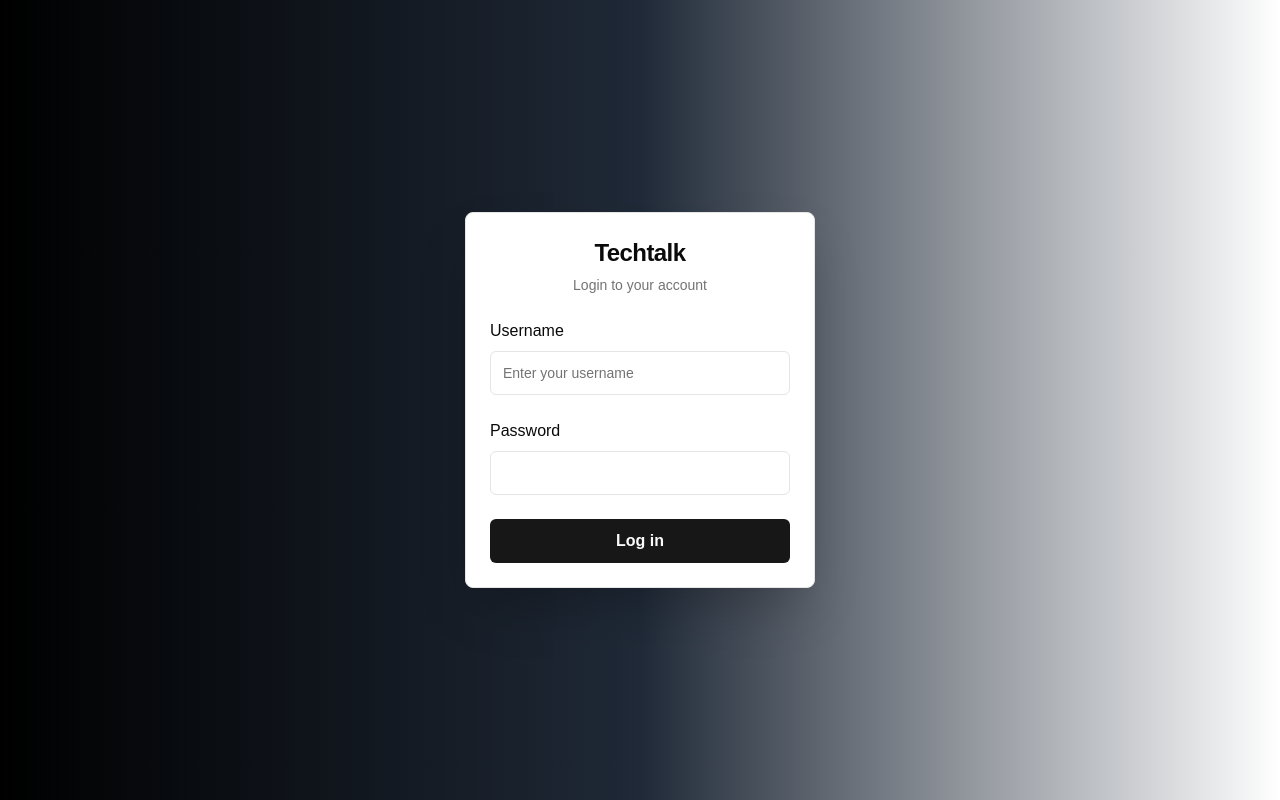
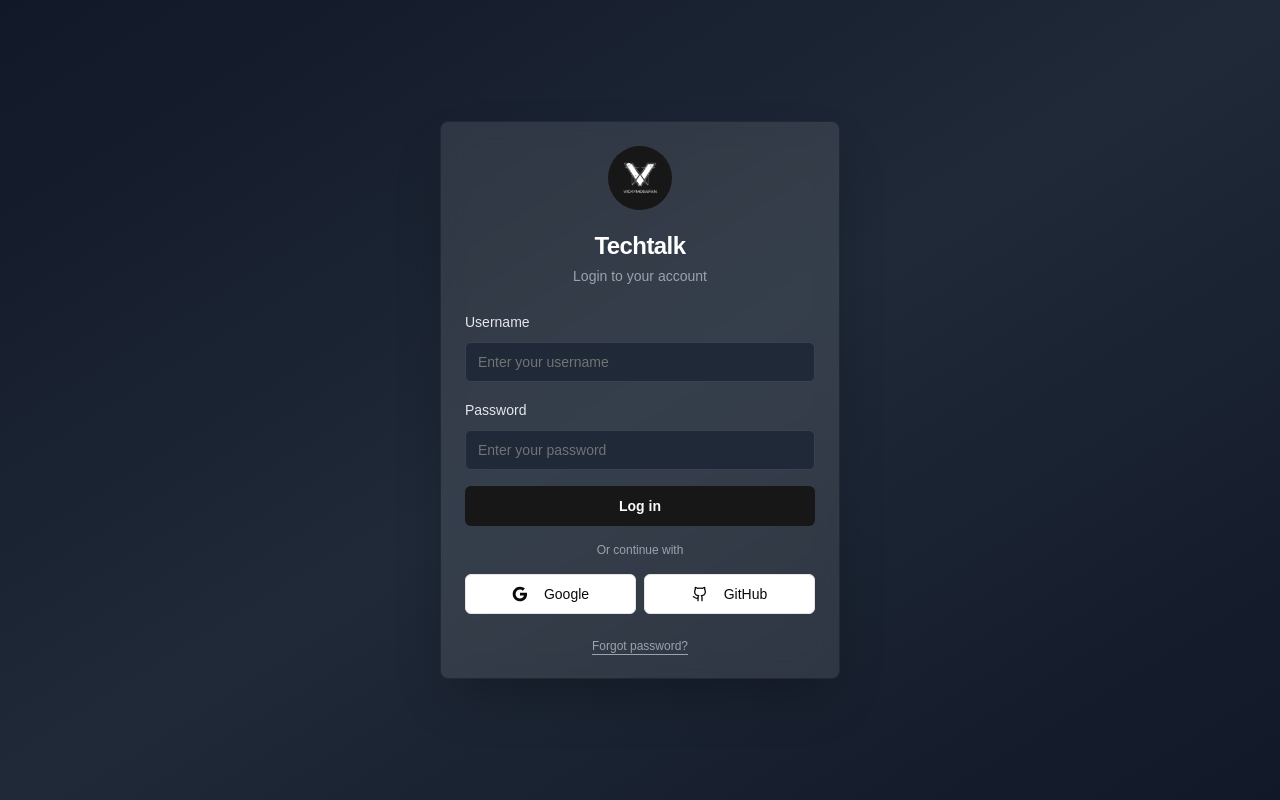
Before and after one commit to vickyymosafan/techtalk, a Next.js app: page /login in a window 1280 px wide. Built offline with nearby package versions, Linux system fonts and the light colour scheme.

Commit message:
eleventh commit

```diff
--- a/app/login/page.tsx
+++ b/app/login/page.tsx
@@ -1,5 +1,5 @@
-import { AnimatedLoginComponent } from "@/components/animated-login"
+import Component from "@/components/animated-login"
 
 export default function LoginPage() {
-  return <AnimatedLoginComponent />
+  return <Component />
 }
--- a/components/animated-login.tsx
+++ b/components/animated-login.tsx
@@ -8,10 +8,11 @@ import * as z from 'zod'
 import { Button } from '@/components/ui/button'
 import { Input } from '@/components/ui/input'
 import { Label } from '@/components/ui/label'
-import { Card, CardContent, CardDescription, CardHeader, CardTitle } from '@/components/ui/card'
+import { Card, CardContent, CardDescription, CardFooter, CardHeader, CardTitle } from '@/components/ui/card'
 import { useAuth } from '@/contexts/auth-context'
 import { useRouter } from 'next/navigation'
-import { toast } from 'sonner' // Make sure to install this package
+import { toast } from 'sonner'
+import { Github, Loader2 } from 'lucide-react'
 
 const formSchema = z.object({
   username: z.string().min(1, {
@@ -22,7 +23,7 @@ const formSchema = z.object({
   }),
 })
 
-export function AnimatedLoginComponent() {
+export default function Component() {
   const [isLoading, setIsLoading] = useState(false)
   const { login, isAuthenticated } = useAuth()
   const router = useRouter()
@@ -59,54 +60,112 @@ export function AnimatedLoginComponent() {
   }
 
   return (
-    <div className="flex items-center justify-center min-h-[100dvh] bg-gradient-to-r from-black via-gray-800 to-white p-4">
+    <div className="flex items-center justify-center min-h-[100dvh] bg-gradient-to-br from-gray-900 via-gray-800 to-gray-900 p-4">
       <motion.div
         initial={{ opacity: 0, y: -50 }}
         animate={{ opacity: 1, y: 0 }}
         transition={{ duration: 0.5 }}
-        className="w-full max-w-[350px]"
+        className="w-full max-w-[400px]"
       >
-        <Card className="shadow-2xl">
-          <CardHeader>
-            <CardTitle className="text-2xl font-bold text-center">Techtalk</CardTitle>
-            <CardDescription className="text-center">Login to your account</CardDescription>
+        <Card className="shadow-2xl bg-white/10 backdrop-blur-md border-gray-800">
+          <CardHeader className="space-y-1">
+            <div className="flex justify-center mb-4">
+              <motion.div
+                initial={{ scale: 0 }}
+                animate={{ scale: 1 }}
+                transition={{ type: "spring", stiffness: 260, damping: 20 }}
+              >
+                <div className="w-16 h-16 bg-primary rounded-full flex items-center justify-center">
+                  <img
+                    src="images/logos/techtalk-white.png"
+                    alt="Techtalk Logo"
+                    className="w-10 h-10"
+                  />
+                </div>
+              </motion.div>
+            </div>
+            <CardTitle className="text-2xl font-bold text-center text-white">Techtalk</CardTitle>
+            <CardDescription className="text-center text-gray-400">Login to your account</CardDescription>
           </CardHeader>
           <CardContent>
-            <form onSubmit={handleSubmit(onSubmit)} className="space-y-6">
+            <form onSubmit={handleSubmit(onSubmit)} className="space-y-4">
               <div className="space-y-2">
-                <Label htmlFor="username" className="text-base">Username</Label>
+                <Label htmlFor="username" className="text-sm font-medium text-gray-200">Username</Label>
                 <Input
                   id="username"
                   type="text"
                   placeholder="Enter your username"
                   {...register("username")}
-                  className={`h-11 text-base ${errors.username && "border-red-500"}`}
+                  className={`h-10 text-sm bg-gray-800 border-gray-700 text-white placeholder-gray-400 ${errors.username && "border-red-500"}`}
                 />
                 {errors.username && (
-                  <p className="text-red-500 text-sm">{errors.username.message}</p>
+                  <p className="text-red-400 text-xs mt-1">{errors.username.message}</p>
                 )}
               </div>
               <div className="space-y-2">
-                <Label htmlFor="password" className="text-base">Password</Label>
+                <Label htmlFor="password" className="text-sm font-medium text-gray-200">Password</Label>
                 <Input
                   id="password"
                   type="password"
+                  placeholder="Enter your password"
                   {...register("password")}
-                  className={`h-11 text-base ${errors.password && "border-red-500"}`}
+                  className={`h-10 text-sm bg-gray-800 border-gray-700 text-white placeholder-gray-400 ${errors.password && "border-red-500"}`}
                 />
                 {errors.password && (
-                  <p className="text-red-500 text-sm">{errors.password.message}</p>
+                  <p className="text-red-400 text-xs mt-1">{errors.password.message}</p>
                 )}
               </div>
               <Button
                 type="submit"
-                className="w-full h-11 text-base font-semibold"
+                className="w-full h-10 text-sm font-semibold bg-primary hover:bg-primary/90"
                 disabled={isLoading}
               >
-                {isLoading ? "Logging in..." : "Log in"}
+                {isLoading ? (
+                  <>
+                    <Loader2 className="mr-2 h-4 w-4 animate-spin" />
+                    Logging in...
+                  </>
+                ) : (
+                  "Log in"
+                )}
               </Button>
             </form>
+            <div className="mt-4 flex items-center justify-center">
+              <span className="text-xs text-gray-400">Or continue with</span>
+            </div>
+            <div className="mt-4 flex space-x-2">
+              <Button variant="outline" className="w-full bg-white hover:bg-gray-100" onClick={() => toast.info('Google login not implemented')}>
+                <svg className="w-5 h-5 mr-2" viewBox="0 0 24 24">
+                  <path
+                    fill="currentColor"
+                    d="M22.56 12.25c0-.78-.07-1.53-.2-2.25H12v4.26h5.92c-.26 1.37-1.04 2.53-2.21 3.31v2.77h3.57c2.08-1.92 3.28-4.74 3.28-8.09z"
+                  />
+                  <path
+                    fill="currentColor"
+                    d="M12 23c2.97 0 5.46-.98 7.28-2.66l-3.57-2.77c-.98.66-2.23 1.06-3.71 1.06-2.86 0-5.29-1.93-6.16-4.53H2.18v2.84C3.99 20.53 7.7 23 12 23z"
+                  />
+                  <path
+                    fill="currentColor"
+                    d="M5.84 14.09c-.22-.66-.35-1.36-.35-2.09s.13-1.43.35-2.09V7.07H2.18C1.43 8.55 1 10.22 1 12s.43 3.45 1.18 4.93l2.85-2.22.81-.62z"
+                  />
+                  <path
+                    fill="currentColor"
+                    d="M12 5.38c1.62 0 3.06.56 4.21 1.64l3.15-3.15C17.45 2.09 14.97 1 12 1 7.7 1 3.99 3.47 2.18 7.07l3.66 2.84c.87-2.6 3.3-4.53 6.16-4.53z"
+                  />
+                </svg>
+                Google
+              </Button>
+              <Button variant="outline" className="w-full bg-white hover:bg-gray-100" onClick={() => toast.info('GitHub login not implemented')}>
+                <Github className="w-5 h-5 mr-2" />
+                GitHub
+              </Button>
+            </div>
           </CardContent>
+          <CardFooter>
+            <p className="text-xs text-center w-full text-gray-400">
+              <a href="#" className="hover:text-primary underline underline-offset-4" onClick={(e) => { e.preventDefault(); toast.info('Forgot password not implemented') }}>Forgot password?</a>
+            </p>
+          </CardFooter>
         </Card>
       </motion.div>
     </div>
```
